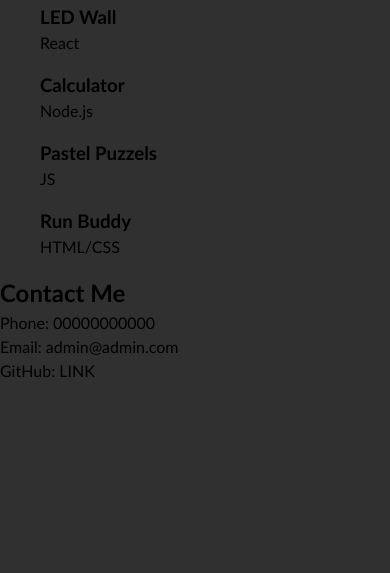
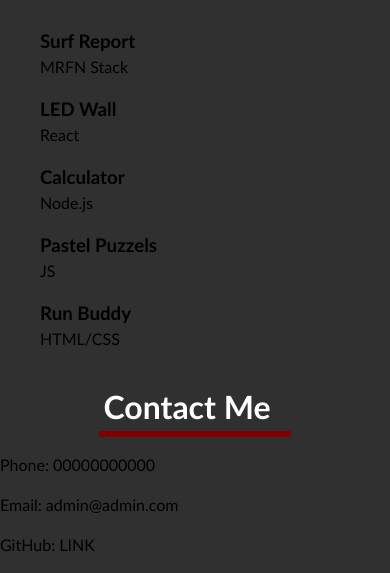
Before and after one commit to mattp-edu/my-portfolio, a plain HTML site: page index.html in a window 390 px wide. Shown: the part 489-1062 px from the top of the page. Before the commit the page ends 872 px from the top, so only its background shows below. Drawn offline with Linux system fonts and the light colour scheme.

Commit message:
blades and about me section

```diff
--- a/css/style.css
+++ b/css/style.css
@@ -79,8 +79,37 @@ header nav ul li:hover {
   text-align: end;
 }
 
+/* blades */
+.page-wrapper {
+  margin: 0 auto;
+  /* max-width: 1200px; */
+}
+.page-section {
+  display: grid;
+  max-width: 1200px;
+  grid-template-columns: 20% 80%;
+  margin: 1rem auto;
+  gap: 1rem;
+}
+.page-section h2 {
+  color: white;
+  font-size: 2rem;
+  border-right: 0.5rem solid var(--theme-border-color);
+  border-radius: 0.2rem;
+  padding-right: 1rem;
+  text-align: right;
+}
+.page-section div {
+  display: inline-block;
+}
 /* about me section */
 
+#about div {
+  color: lightgray;
+  background-color: rgba(255, 255, 255, 0.2);
+  border-radius: 0.4rem;
+  padding: 0.5rem;
+}
 /* work section */
 
 /* contact me section */
@@ -93,6 +122,7 @@ header nav ul li:hover {
   .hero-banner {
     display: none;
   }
+
 }
 /* tablet */
 @media only screen and (max-width: 768px){
@@ -104,4 +134,15 @@ header nav ul li:hover {
     right: 0;
     width: 14rem;
   }
+  .page-section {
+    grid-template-columns: auto;
+    margin-top: 0.5rem;
+  }
+  .page-section h2 {
+    border: none;
+    border-bottom: 0.4rem solid var(--theme-border-color);
+    width: 12rem;
+    text-align: center;
+    margin: 0 auto;
+  }
 }
```
